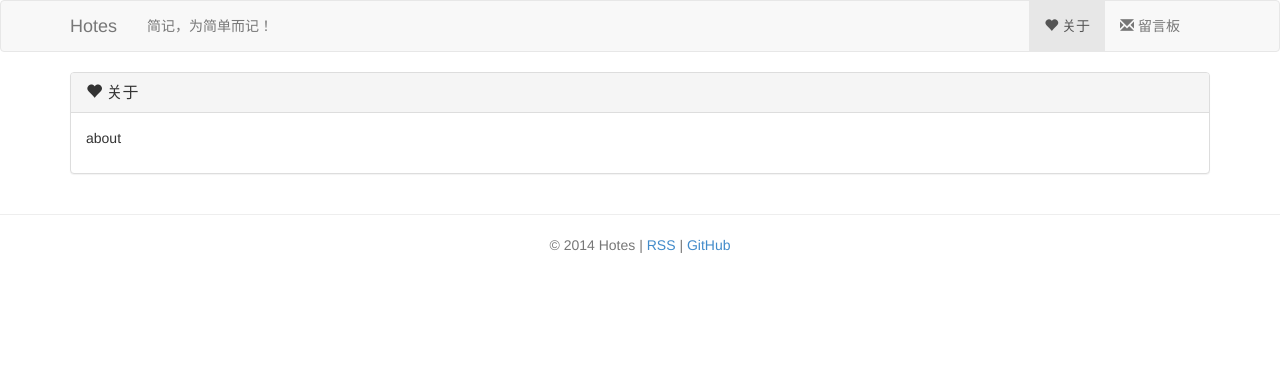
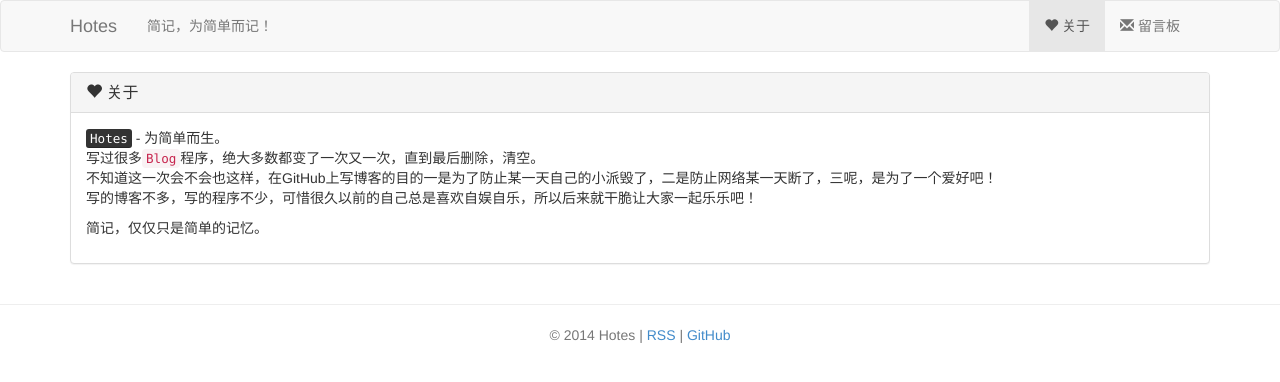
Before and after one commit to h01/h01.github.io, a Jekyll site: the page built from pages/about.markdown, in a window 1280 px wide. Shown: the top 382 px of the page. Built offline with Jekyll 4.4.1, drawn with Linux system fonts in a browser that asks for light colours.

Commit message:
更新关于页面

```diff
--- a/pages/about.markdown
+++ b/pages/about.markdown
@@ -4,4 +4,9 @@ title: 关于
 permalink: /about/
 icon: glyphicon-heart
 ---
-about
+<kbd>Hotes</kbd> - 为简单而生。
+写过很多`Blog`程序，绝大多数都变了一次又一次，直到最后删除，清空。
+不知道这一次会不会也这样，在GitHub上写博客的目的一是为了防止某一天自己的小派毁了，二是防止网络某一天断了，三呢，是为了一个爱好吧！
+写的博客不多，写的程序不少，可惜很久以前的自己总是喜欢自娱自乐，所以后来就干脆让大家一起乐乐吧！
+
+简记，仅仅只是简单的记忆。
```
